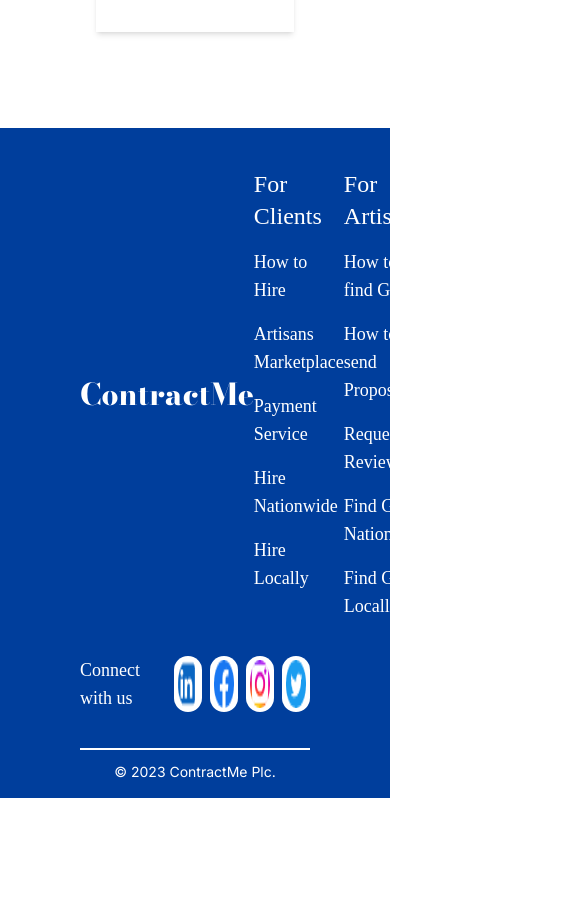
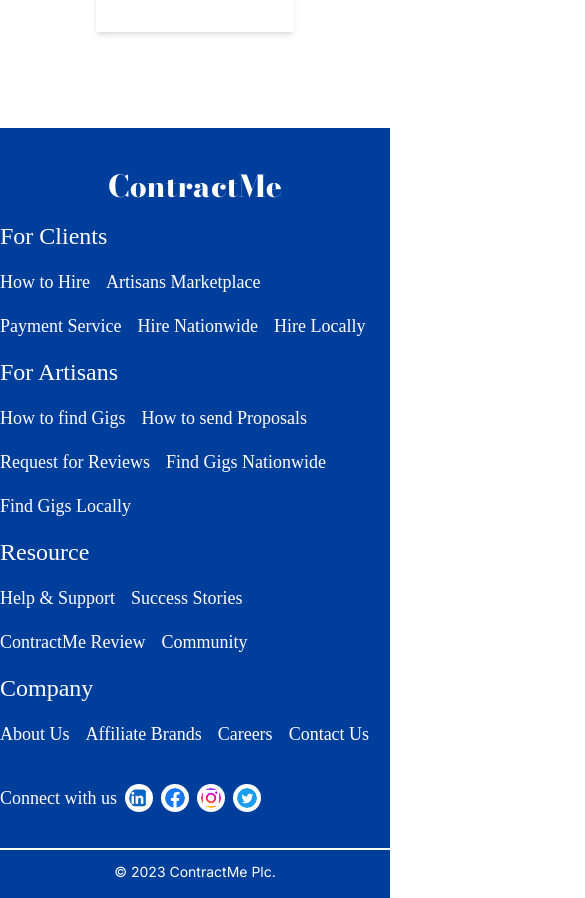
Before and after one commit to susanodii/ContractMe, a React (Create React App) app: page /VerificationThree in a window 390 px wide. Shown: the part 1963-2861 px from the top of the page, 585 px wide, since content can reach past the window. Before the commit the page ends 2761 px from the top, so only its background shows below. Built offline with nearby package versions, Linux system fonts and the light colour scheme; a web font is replaced by a local one.

Commit message:
mobile responsive footer

```diff
--- a/src/components/Footer/Footer.jsx
+++ b/src/components/Footer/Footer.jsx
@@ -1,6 +1,6 @@
-import linkedin from "../../assets/linkedin.png";
 import facebook from "../../assets/facebook.png";
 import instagram from "../../assets/instagram.png";
+import linkedin from "../../assets/linkedin.png";
 import twitter from "../../assets/twitter.png";
 import { useLocation } from "react-router-dom";
 
@@ -11,10 +11,10 @@
   return (
     <>
     { isSignUp ? ( <></>) : (
-      <footer className="bg-blue500 px-20 pt-10 pb-4 font-inter text-white mt-24">
-      <section className="flex items-baseline justify-between ">
+      <footer className="bg-blue500  pt-10 pb-4 font-inter text-white mt-24 flex flex-wrap flex-col  ">
+      <section className="flex flex-wrap flex-col w-full gap-4 items-baseline justify-between  md:flex-row">
         <div className="self-center">
-          <h2 className="font-extrabold text-3xl font-bodoni"> ContractMe </h2>
+          <h2 className="font-extrabold text-3xl font-bodoni "> ContractMe </h2>
         </div>
 
         <div className="flex-col justify-around">
@@ -22,8 +22,8 @@
             <span className="font-medium text-2xl ">For Clients</span>
           </div>
 
-          <div className="flex flex-col gap-4 font-normal text-lg">
-            <span>How to Hire</span>
+          <div className="flex flex-wrap gap-4 font-normal text-lg md:flex-col">
+            <span className="">How to Hire</span>
             <span>Artisans Marketplace</span>
             <span className="payment-service">Payment Service</span>
 
@@ -37,7 +37,7 @@
             <span className="font-medium text-2xl ">For Artisans</span>
           </div>
 
-          <div className="flex flex-col gap-4 font-normal text-lg">
+          <div className="flex flex-wrap gap-4 font-normal text-lg md:flex-col">
             <span>How to find Gigs</span>
             <span>How to send Proposals</span>
             <span>Request for Reviews</span>
@@ -52,7 +52,7 @@
             <span className="font-medium text-2xl ">Resource</span>
           </div>
 
-          <div className="flex flex-col gap-4 font-normal text-lg">
+          <div className="flex flex-wrap gap-4 font-normal text-lg md:flex-col">
             <span>Help &amp; Support</span>
             <span>Success Stories</span>
             <span>ContractMe Review</span>
@@ -66,7 +66,7 @@
             <span className="font-medium text-2xl ">Company</span>
           </div>
 
-          <div className="flex flex-col gap-4 font-normal text-lg">
+          <div className="flex flex-wrap gap-4 font-normal text-lg md:flex-col">
             <span>About Us</span>
             <span>Affiliate Brands</span>
             <span>Careers</span>
--- a/src/components/LandingPageContent/ExemplaryArtisans/ExemplaryArtisans.jsx
+++ b/src/components/LandingPageContent/ExemplaryArtisans/ExemplaryArtisans.jsx
@@ -1,9 +1,10 @@
+import Button from "../../UI/Button";
 import React from "react";
 import { icons } from "../../../assets";
 import person1 from "../../../assets/person_1.png";
 import person2 from "../../../assets/person_2.png";
 import person3 from "../../../assets/person_3.png";
-import Button from "../../UI/Button";
+
 const ExemplaryArtisans = () => {
   const artisansData = [
     {
@@ -29,7 +30,7 @@
         Discover Top Artisans
       </h3>
 
-      <div className="mt-4 basis-[15%] flex gap-6 w-full self-center justify-evenly ">
+      <div className="mt-4 basis-[15%] flex flex-col gap-4 w-full self-center justify-evenly md:flex-row  x-gap-6 ">
         {artisansData.map((artisan) => (
           <div className=" relative flex flex-col gap-2 items-center border border-lightGrey rounded-2xl py-8 px-24">
             <div className="mb-4 self-center">
```
